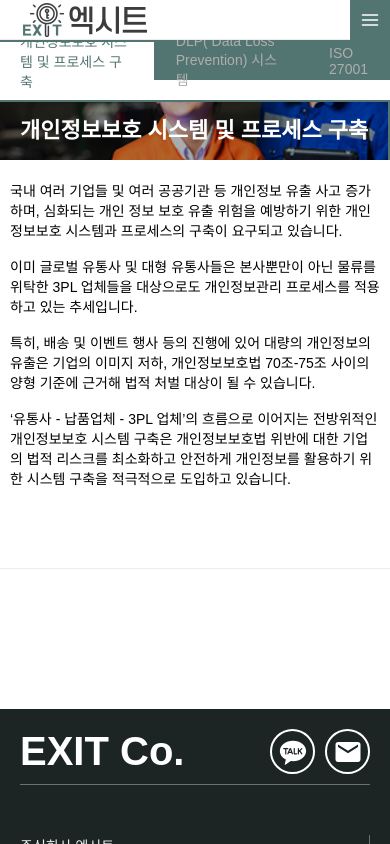
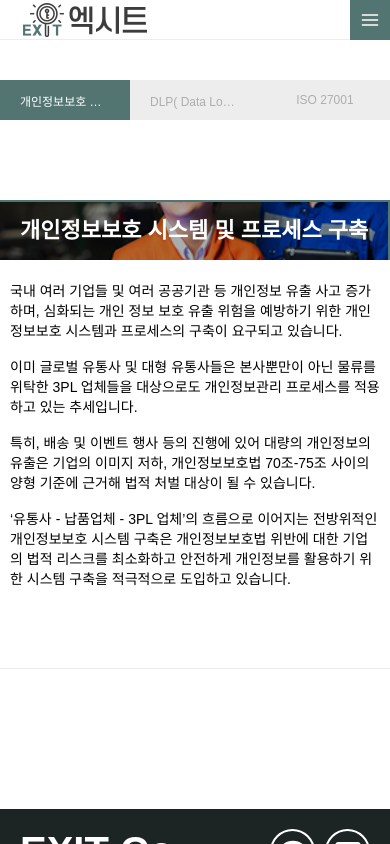
Before and after one commit to EXITKR/exit, a Next.js app: page /scs/scs02 in a window 390 px wide. Built offline with nearby package versions, Linux system fonts and the light colour scheme; a web font is replaced by a local one.

Commit message:
tab component renewal

```diff
--- a/assets/css/components/buttons.css
+++ b/assets/css/components/buttons.css
@@ -98,11 +98,11 @@
 .active_tabs {
     width: 100%;
     height: 60px;
+    margin: 80px 0 80px;
+
     border-bottom: solid 2px #537571;
 
     display: flex;
-
-    margin: 0 0 20px;
 
     .tab {
         height: 60px;
@@ -110,10 +110,9 @@
 
         display: flex;
         align-items: center;
+        justify-content: center;
 
-        background: #537571;
-        border-top: solid 2px #537571;
-        border-right: solid 2px #537571;
+        background: #ededed;
 
         cursor: pointer;
         transition: all 0.2s;
@@ -124,18 +123,30 @@
             color: #aeaeae;
         }
 
+        &.tab_2 {
+            width: calc(100% / 2);
+        }
+
+        &.tab_3 {
+            width: calc(100% / 3);
+        }
+
+        &.tab_4 {
+            width: calc(100% / 4);
+        }
+
         &.active {
-            background: #fff;
+            background: #537571;
 
             .tab_text {
-                color: #537571;
+                color: #fff;
             }
 
             &:hover {
-                background: #fff;
+                background: #537571;
 
                 .tab_text {
-                    color: #537571;
+                    color: #fff;
                 }
             }
         }
--- a/assets/css/screen/mobile/components/buttons.css
+++ b/assets/css/screen/mobile/components/buttons.css
@@ -15,7 +15,12 @@
             padding: 0 20px;
 
             .tab_text {
-                font-size: 14px;
+                font-size: 12px;
+                text-align: center;
+
+                white-space: nowrap;
+                overflow: hidden;
+                text-overflow: ellipsis;
             }
         }
     }
--- a/src/_components/buttons/ActiveTab.tsx
+++ b/src/_components/buttons/ActiveTab.tsx
@@ -9,7 +9,7 @@ const ActiveTab = (props: {
     <>
         <div className="active_tabs">
             {props.tabs.map((item, idx) => (
-                <div key={idx} className={props.index === idx ? "tab active" : "tab"} onClick={() => props.setIndex(idx)}>
+                <div key={idx} className={"tab " + (props.index === idx ? "active " : " ") + "tab_" + props.tabs.length} onClick={() => props.setIndex(idx)}>
                     <span className="tab_text">{item.name}</span>
                 </div>
             ))}
```
